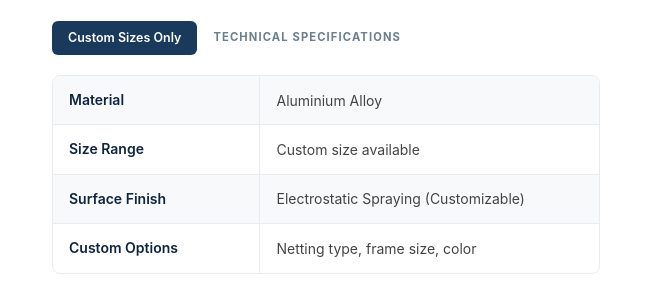
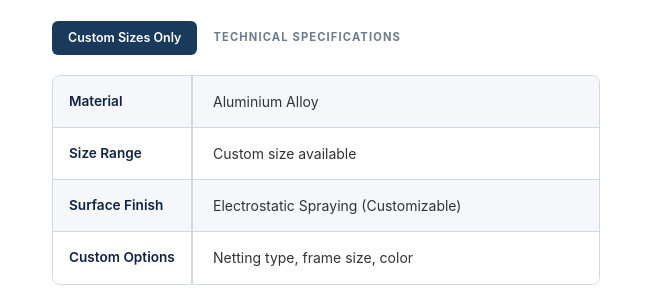
Before and after one commit to HSW-arch/hsw-html, a plain HTML site: page products/fk-0004-detachable-grille-netting.html in a window 1280 px wide. Shown: the part 343-642 px from the top of the page, 616-1280 px from the left. Drawn offline with Linux system fonts and the light colour scheme.

Commit message:
Update image: fk-0004-detachable-grille-netting.html

```diff
--- a/products/fk-0004-detachable-grille-netting.html
+++ b/products/fk-0004-detachable-grille-netting.html
@@ -20,12 +20,13 @@
 .pd-desc{font-size:.95rem;color:var(--brand-gray);line-height:1.75;margin-bottom:24px;padding-bottom:24px;border-bottom:1px solid var(--brand-accent)}
 .pd-custom-tag{display:inline-block;background:var(--brand-blue);color:#fff;padding:7px 16px;border-radius:6px;font-size:.78rem;font-weight:600;margin-bottom:28px}
 .pd-specs-title{font-size:.7rem;font-weight:700;letter-spacing:.1em;text-transform:uppercase;color:var(--brand-gray);margin-bottom:12px}
-.pd-specs{width:100%;border:1px solid var(--brand-accent);border-radius:8px;overflow:hidden;font-size:.875rem}
-.pd-specs-row{display:flex;align-items:stretch;border-bottom:1px solid var(--brand-accent)}
+.pd-specs{width:100%;border:1px solid #d0d9e3;border-radius:8px;overflow:hidden;font-size:.875rem}
+.pd-specs-row{display:flex;min-height:52px;border-bottom:1px solid #d0d9e3}
 .pd-specs-row:last-child{border-bottom:none}
-.pd-specs-row:nth-child(odd){background:#f8f9fb}
-.pd-specs-label{flex:0 0 38%;padding:13px 16px;font-weight:600;color:var(--brand-blue-dark);border-right:1px solid var(--brand-accent);display:flex;align-items:center}
-.pd-specs-value{flex:1;padding:13px 16px;color:#444;line-height:1.5;display:flex;align-items:center}
+.pd-specs-row:nth-child(odd){background:#f5f7fa}
+.pd-specs-row:nth-child(even){background:#fff}
+.pd-specs-label{flex:0 0 140px;padding:14px 16px;font-weight:600;font-size:.85rem;color:var(--brand-blue-dark);border-right:2px solid #d0d9e3;display:flex;align-items:center}
+.pd-specs-value{flex:1;padding:14px 20px;color:#333;line-height:1.5;display:flex;align-items:center;font-size:.875rem}
 .pd-actions{margin-top:28px;padding-top:24px;border-top:1px solid var(--brand-accent);display:flex;flex-direction:column;gap:14px}
 .pd-btn-primary{display:block;text-align:center;padding:14px 24px;background:var(--brand-blue);color:#fff;border-radius:7px;font-size:.9rem;font-weight:600;transition:.2s}
 .pd-btn-primary:hover{background:var(--brand-blue-light);transform:translateY(-1px);box-shadow:0 4px 12px rgba(26,58,92,.2)}
```
